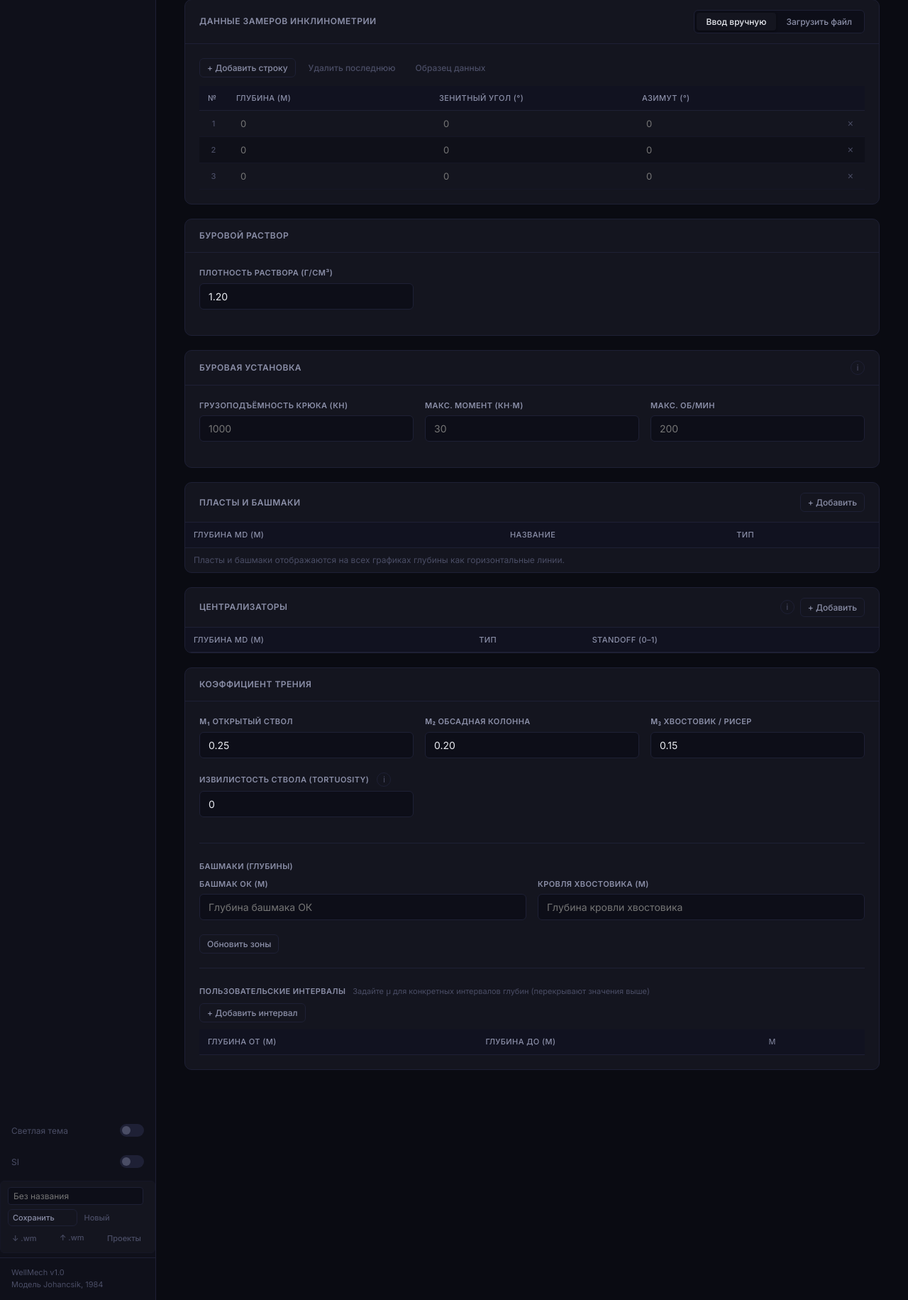
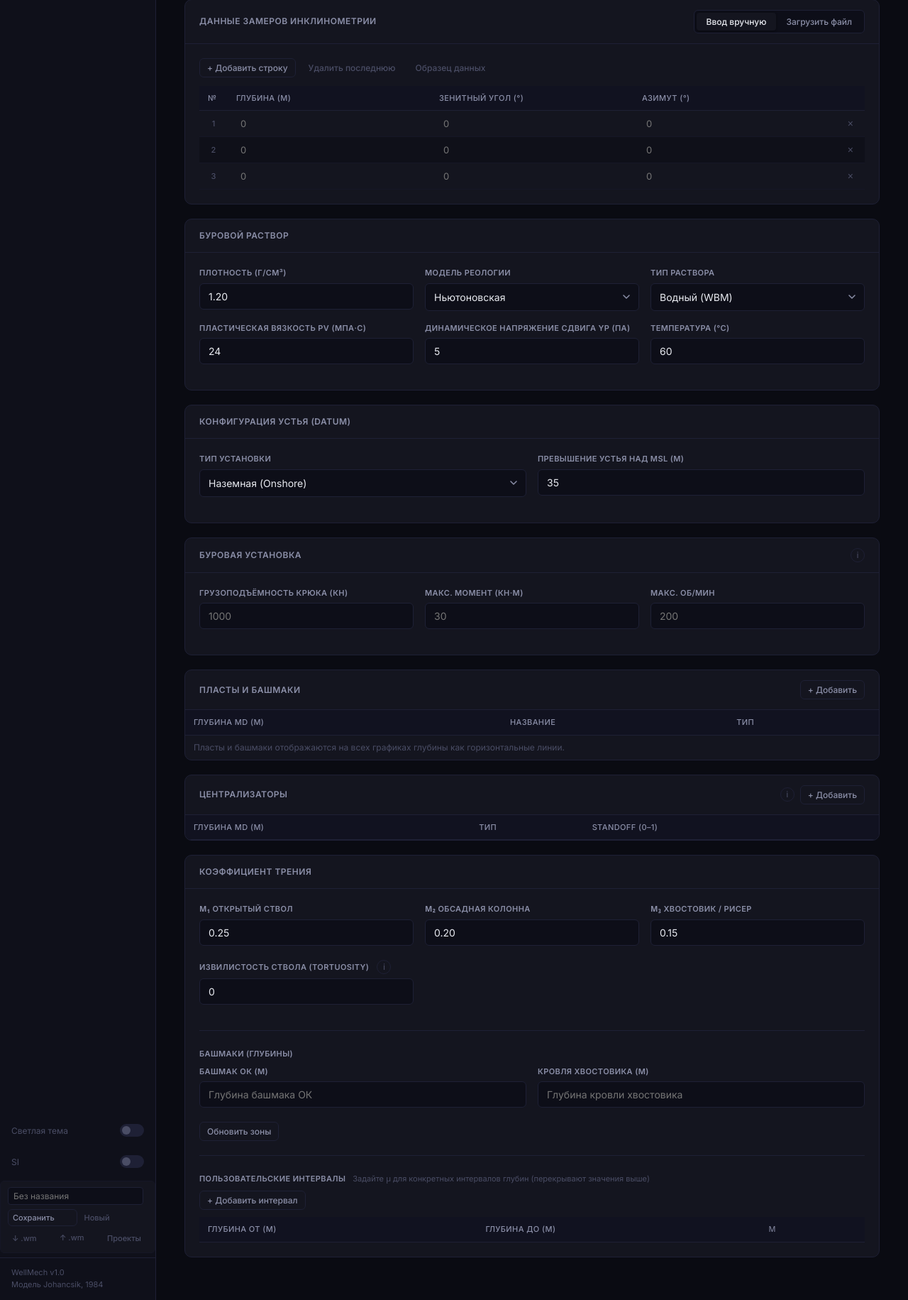
Before and after one commit to kartagenic/engitor, a Flask app: page / in a window 1280 px wide. Shown: the part 621-2452 px from the top of the page at 71% size. Run offline with Flask 3, Linux system fonts and the light colour scheme; lists and menus that the app fills with data are empty; some libraries are stand-ins or nearby versions.

Commit message:
feat: offshore datum, mud rheology, effective tension fan chart
- Offshore datum panel: onshore/offshore toggle, wellhead elevation,
  air gap, water depth, mudline TVD — values used for MSL/Mudline
  annotations on T&D charts
- Expanded mud section: rheology model (Newtonian/Bingham/Power Law),
  base fluid type, plastic viscosity PV (mPa·s), yield point YP (Pa),
  temperature
- /api/calculate/td_fan endpoint: runs Johancsik at μ=0.10–0.35 and
  returns RIH + POOH force profiles for all six scenarios
- Effective Tension fan chart: fan of 12 curves (6 RIH + 6 POOH) with
  green→dark-green for RIH and light-blue→dark-blue for POOH, MSL and
  Mudline depth lines when offshore, rig capacity vertical red line
- All new fields saved/restored via getProjectData/applyProjectData

https://claude.ai/code/session_01JeBKwJWNtZyNWxLTgn5XvW

```diff
--- a/app.py
+++ b/app.py
@@ -687,6 +687,54 @@ def calc_torque_drag():
         return jsonify(success=False, error=str(e))
     except Exception as e:
         return jsonify(success=False, error=f"Ошибка расчёта T&D: {e}")
+
+
+@app.route('/api/calculate/td_fan', methods=['POST'])
+def calc_td_fan():
+    """
+    Веер кривых T&D при μ = 0.10 … 0.35.
+    Возвращает профили Effective Tension (RIH и POOH) для каждого μ.
+    """
+    try:
+        data = request.get_json()
+        survey           = data['survey']
+        assembly         = data['assembly']
+        target_depth     = float(data['target_depth'])
+        fluid_density    = float(data['fluid_density'])
+        mu_intervals     = data.get('mu_intervals', [])
+        tortuosity       = float(data.get('tortuosity', 0.0))
+        centralizers     = data.get('centralizers', [])
+        use_stiff_string = bool(data.get('use_stiff_string', False))
+
+        validate_survey(survey)
+        validate_assembly(assembly)
+
+        mu_values = [0.10, 0.15, 0.20, 0.25, 0.30, 0.35]
+        fan_rih, fan_pooh = [], []
+
+        for mu in mu_values:
+            f_rih, _ = johancsik_run(
+                assembly, survey, target_depth, fluid_density,
+                mu, mu_intervals, direction='down', initial_force=0.0,
+                tortuosity=tortuosity, centralizers=centralizers,
+                use_stiff_string=use_stiff_string)
+            f_pooh, _ = johancsik_run(
+                assembly, survey, target_depth, fluid_density,
+                mu, mu_intervals, direction='up', initial_force=0.0,
+                tortuosity=tortuosity, centralizers=centralizers,
+                use_stiff_string=use_stiff_string)
+            fan_rih.append({
+                'mu':     mu,
+                'forces': [{'depth': f['depth'], 'force': f['force']} for f in f_rih],
+            })
+            fan_pooh.append({
+                'mu':     mu,
+                'forces': [{'depth': f['depth'], 'force': f['force']} for f in f_pooh],
+            })
+
+        return jsonify(success=True, fan_rih=fan_rih, fan_pooh=fan_pooh)
+    except Exception as e:
+        return jsonify(success=False, error=str(e))
 
 
 @app.route('/api/survey/upload', methods=['POST'])
--- a/templates/index.html
+++ b/templates/index.html
@@ -188,9 +188,77 @@
                     <div class="card-body">
                         <div class="form-row cols-3">
                             <div class="form-group">
-                                <label class="form-label">Плотность раствора (<span class="unit-lbl" data-unit="dens">г/см³</span>)</label>
-                                <input type="number" class="form-input" id="fluid-density"
-                                       value="1.20" step="0.01" min="0.8" max="2.5" data-unit-type="dens">
+                                <label class="form-label">Плотность (<span class="unit-lbl" data-unit="dens">г/см³</span>)</label>
+                                <input type="number" class="form-input" id="fluid-density" value="1.20" step="0.01" min="0.8" max="2.5" data-unit-type="dens">
+                            </div>
+                            <div class="form-group">
+                                <label class="form-label">Модель реологии</label>
+                                <select class="form-input" id="fluid-rheology-model">
+                                    <option value="newtonian">Ньютоновская</option>
+                                    <option value="bingham">Бингам Пластик</option>
+                                    <option value="power_law">Степенной закон</option>
+                                </select>
+                            </div>
+                            <div class="form-group">
+                                <label class="form-label">Тип раствора</label>
+                                <select class="form-input" id="fluid-base-type">
+                                    <option value="wbm">Водный (WBM)</option>
+                                    <option value="obm">Нефтяной (OBM)</option>
+                                    <option value="brine">Рассол (Brine)</option>
+                                    <option value="completion">Completion Fluid</option>
+                                </select>
+                            </div>
+                        </div>
+                        <div class="form-row cols-3" id="fluid-rheology-params">
+                            <div class="form-group">
+                                <label class="form-label">Пластическая вязкость PV (мПа·с)</label>
+                                <input type="number" class="form-input" id="fluid-pv" value="24" step="1" min="1" placeholder="мПа·с">
+                            </div>
+                            <div class="form-group">
+                                <label class="form-label">Динамическое напряжение сдвига YP (Па)</label>
+                                <input type="number" class="form-input" id="fluid-yp" value="5" step="0.5" min="0" placeholder="Па">
+                            </div>
+                            <div class="form-group">
+                                <label class="form-label">Температура (°C)</label>
+                                <input type="number" class="form-input" id="fluid-temp" value="60" step="5" min="0" max="200">
+                            </div>
+                        </div>
+                    </div>
+                </div>
+
+                <!-- Конфигурация устья (Datum) -->
+                <div class="card">
+                    <div class="card-header">
+                        <span class="card-title">Конфигурация устья (Datum)</span>
+                    </div>
+                    <div class="card-body">
+                        <div class="form-row cols-2">
+                            <div class="form-group">
+                                <label class="form-label">Тип установки</label>
+                                <select class="form-input" id="datum-type" onchange="toggleDatumFields()">
+                                    <option value="onshore">Наземная (Onshore)</option>
+                                    <option value="offshore">Морская (Offshore)</option>
+                                </select>
+                            </div>
+                            <div class="form-group" id="datum-wellhead-grp">
+                                <label class="form-label">Превышение устья над MSL (м)</label>
+                                <input type="number" class="form-input" id="datum-wellhead-elev" value="35" step="0.5">
+                            </div>
+                        </div>
+                        <div id="datum-offshore-fields" style="display:none">
+                            <div class="form-row cols-3">
+                                <div class="form-group">
+                                    <label class="form-label">Воздушная щель (Air gap, м)</label>
+                                    <input type="number" class="form-input" id="datum-air-gap" value="20" step="0.5">
+                                </div>
+                                <div class="form-group">
+                                    <label class="form-label">Глубина воды (м)</label>
+                                    <input type="number" class="form-input" id="datum-water-depth" value="80" step="1">
+                                </div>
+                                <div class="form-group">
+                                    <label class="form-label">Глубина устья дна (Mudline TVD, м)</label>
+                                    <input type="number" class="form-input" id="datum-mudline-tvd" value="80" step="1">
+                                </div>
                             </div>
                         </div>
                     </div>
@@ -737,6 +805,16 @@
                                     <div id="bha-schematic-container" style="width:100%;overflow-x:auto;border-radius:8px;margin-top:6px"></div>
                                 </div>
 
+                                <!-- Effective Tension Fan Chart -->
+                                <div style="margin-top:20px">
+                                    <div class="section-label">Веер кривых — Effective Tension (μ = 0.10…0.35)</div>
+                                    <div class="chart-hint">Показаны профили эффективного растяжения при μ = 0.10 / 0.15 / 0.20 / 0.25 / 0.30 / 0.35 для спуска (RIH) и подъёма (POOH)</div>
+                                    <div class="chart-container" id="td-fan-chart" style="min-height:420px"></div>
+                                    <div id="td-fan-spinner" style="display:none;text-align:center;padding:12px">
+                                        <span class="spinner"></span> Расчёт веера кривых...
+                                    </div>
+                                </div>
+
                                 <!-- Совмещённый Drag-график -->
                                 <div style="margin-top:20px">
                                     <div class="section-label">Осевые нагрузки: спуск (RIH) и подъём (POOH)</div>
```
Also changed, not shown: static/js/app.js.
